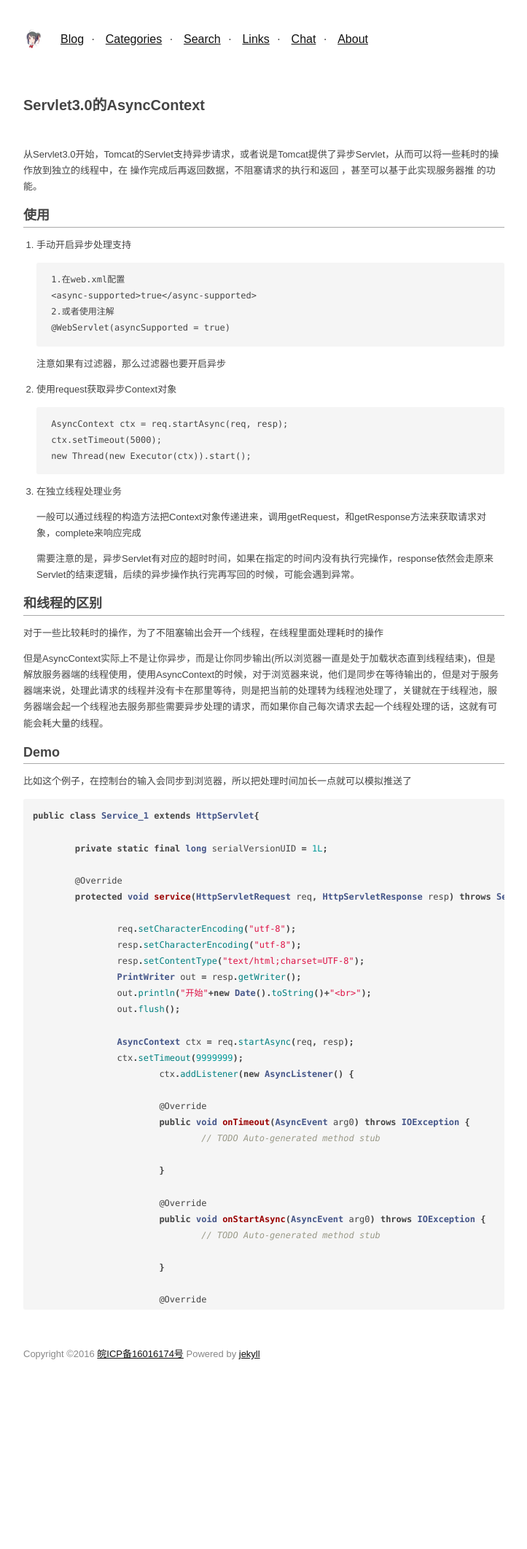
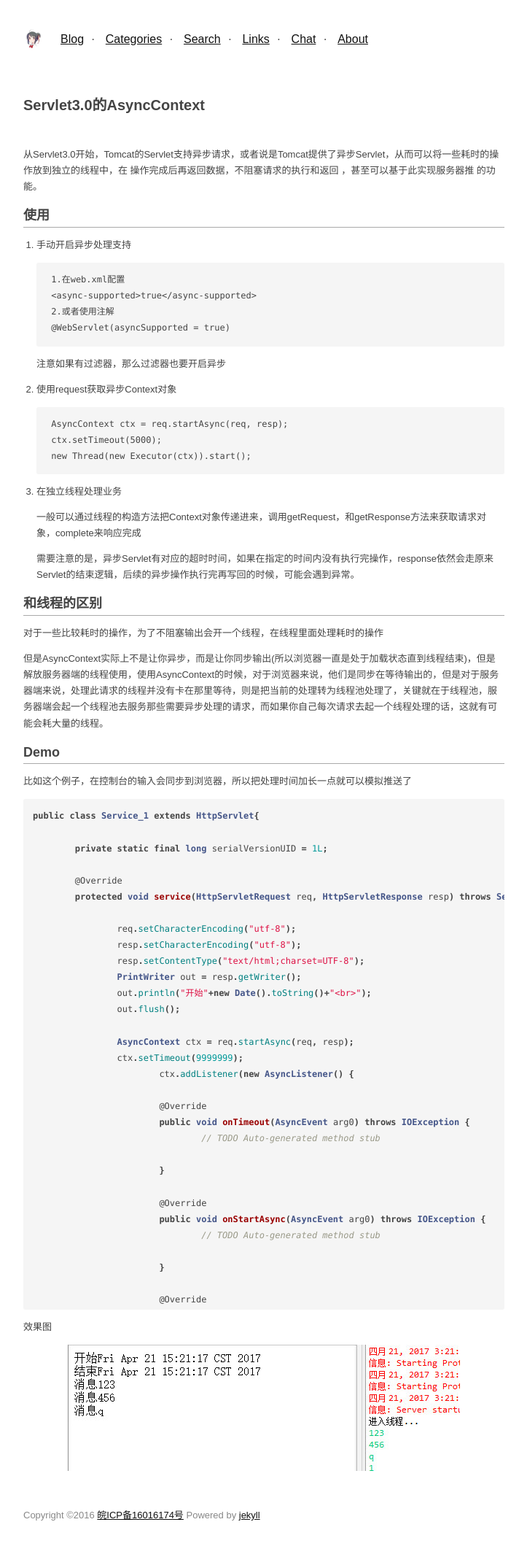
Before and after one commit to TMaize/tmaize-blog, a Jekyll site: the page built from _posts/2016-10-25-servlet3-0-asynccontext.md, in a window 1280 px wide. Shown: the top 2123 px of the page at 73% size, without its empty margins (278-1001 px from the left). Built offline with Jekyll 4.4.1, drawn with Linux system fonts in a browser that asks for light colours.

Commit message:
修改文章

````diff
--- a/_posts/2016-10-25-servlet3-0-asynccontext.md
+++ b/_posts/2016-10-25-servlet3-0-asynccontext.md
@@ -133,3 +133,7 @@ public class Service_1 extends HttpServlet{
 
 }
 ```
+
+效果图
+
+![p1](20161025-01.jpg)
````
Also changed, not shown: posts/20161025-01.jpg (added).
